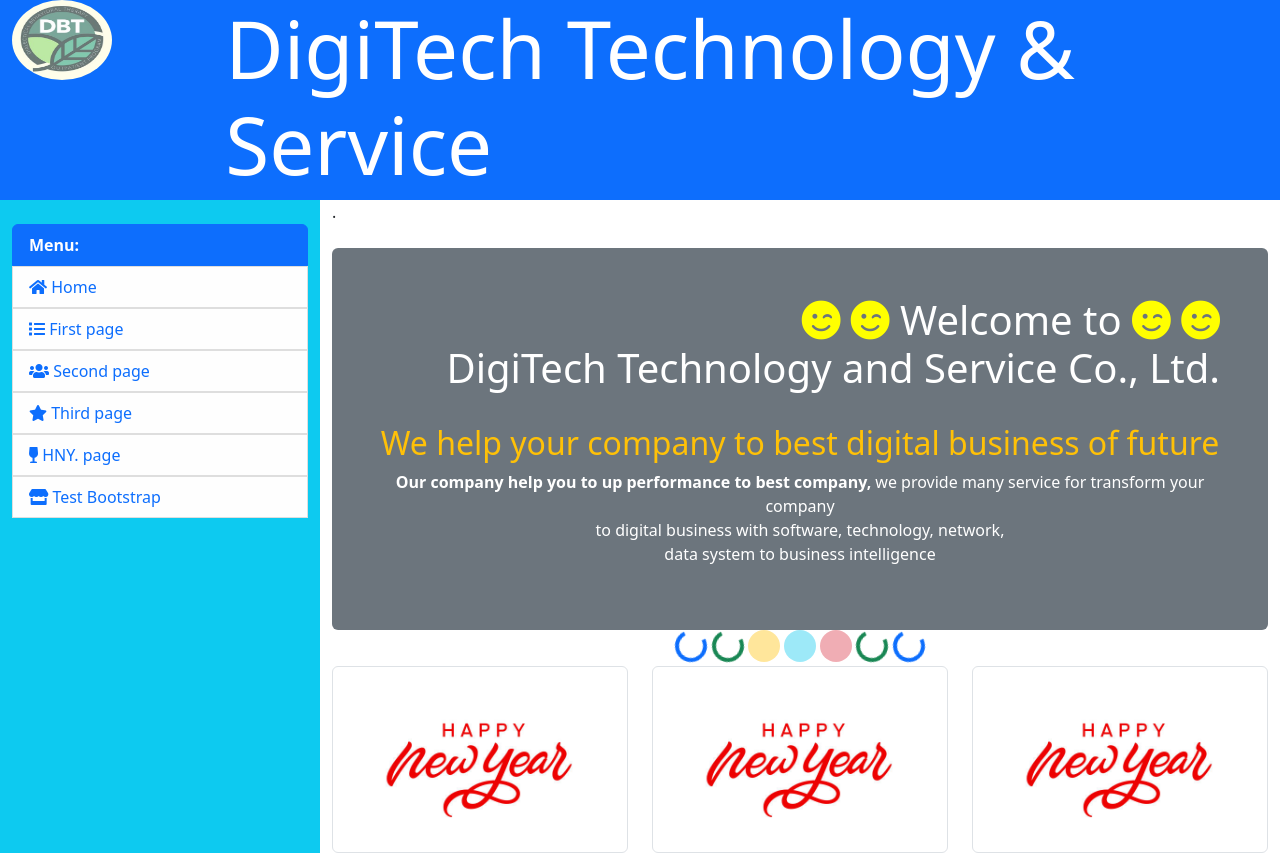
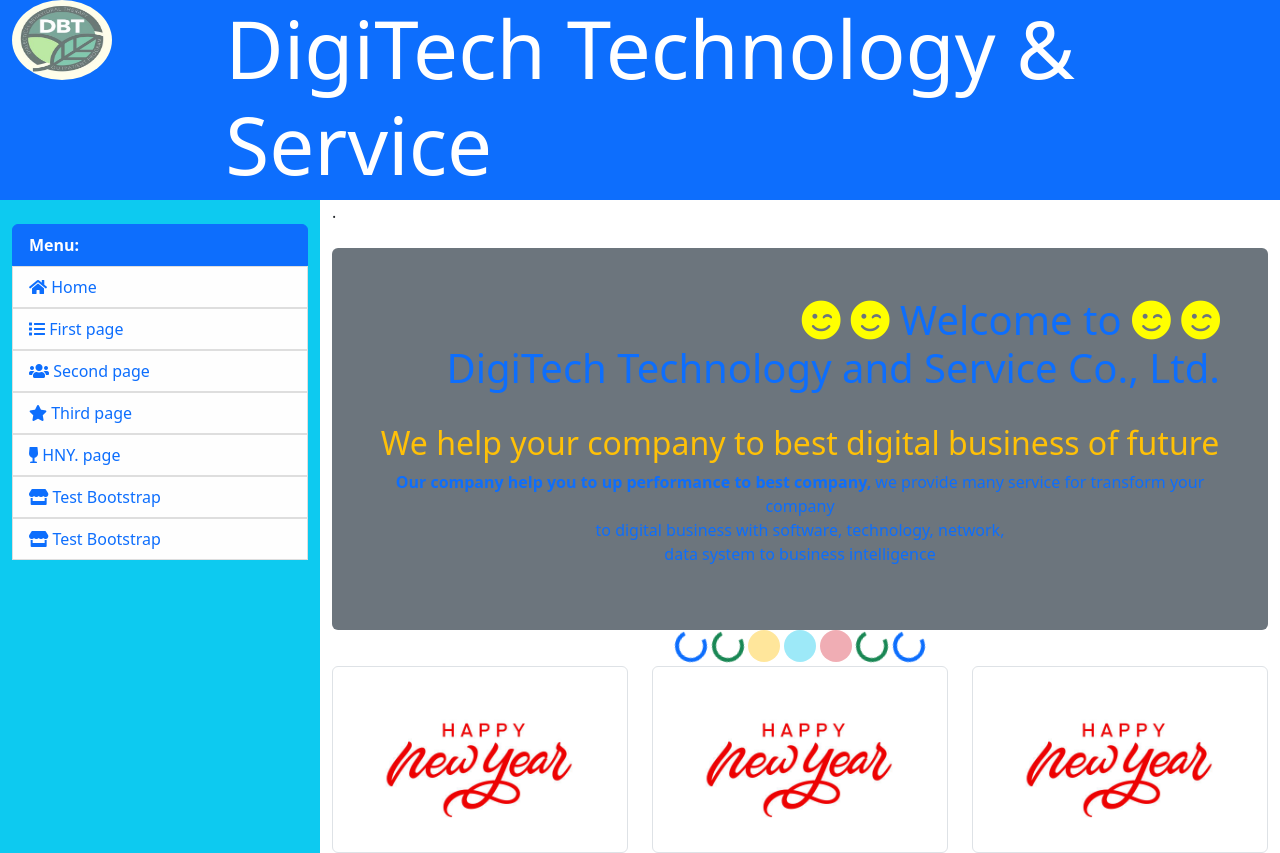
Before and after one commit to phphich/DJweb3R2, a Django app: page / in a window 1280 px wide. Run offline with Django 4.2, Linux system fonts and the light colour scheme; some libraries are stand-ins or nearby versions.

Commit message:
second commit 18/1/2023

```diff
--- a/templates/home.html
+++ b/templates/home.html
@@ -3,7 +3,7 @@
 {% load fontawesome_5 %}
 {% fontawesome_5_static %}
 {% block content %}.
-    <div class="mt-4 p-5 bg-secondary text-white rounded">
+    <div class="mt-4 p-5 bg-secondary text-primary rounded">
         <h1 class="text-end">
             <i class="fas fa-smile-wink" style="color: yellow"></i>
             <i class="fas fa-smile-wink" style="color: yellow"></i>
--- a/templates/menu.html
+++ b/templates/menu.html
@@ -25,4 +25,7 @@
     <li><a href="{% url 'testbt' %}"
            class="list-group-item list-group-item-action list-group-item-light text-primary">
         {% fa5_icon 'store' %} Test Bootstrap </a></li>
+     <li><a href="{% url 'testbt' %}"
+           class="list-group-item list-group-item-action list-group-item-light text-primary">
+        {% fa5_icon 'store' %} Test Bootstrap </a></li>
 </ul>
```
